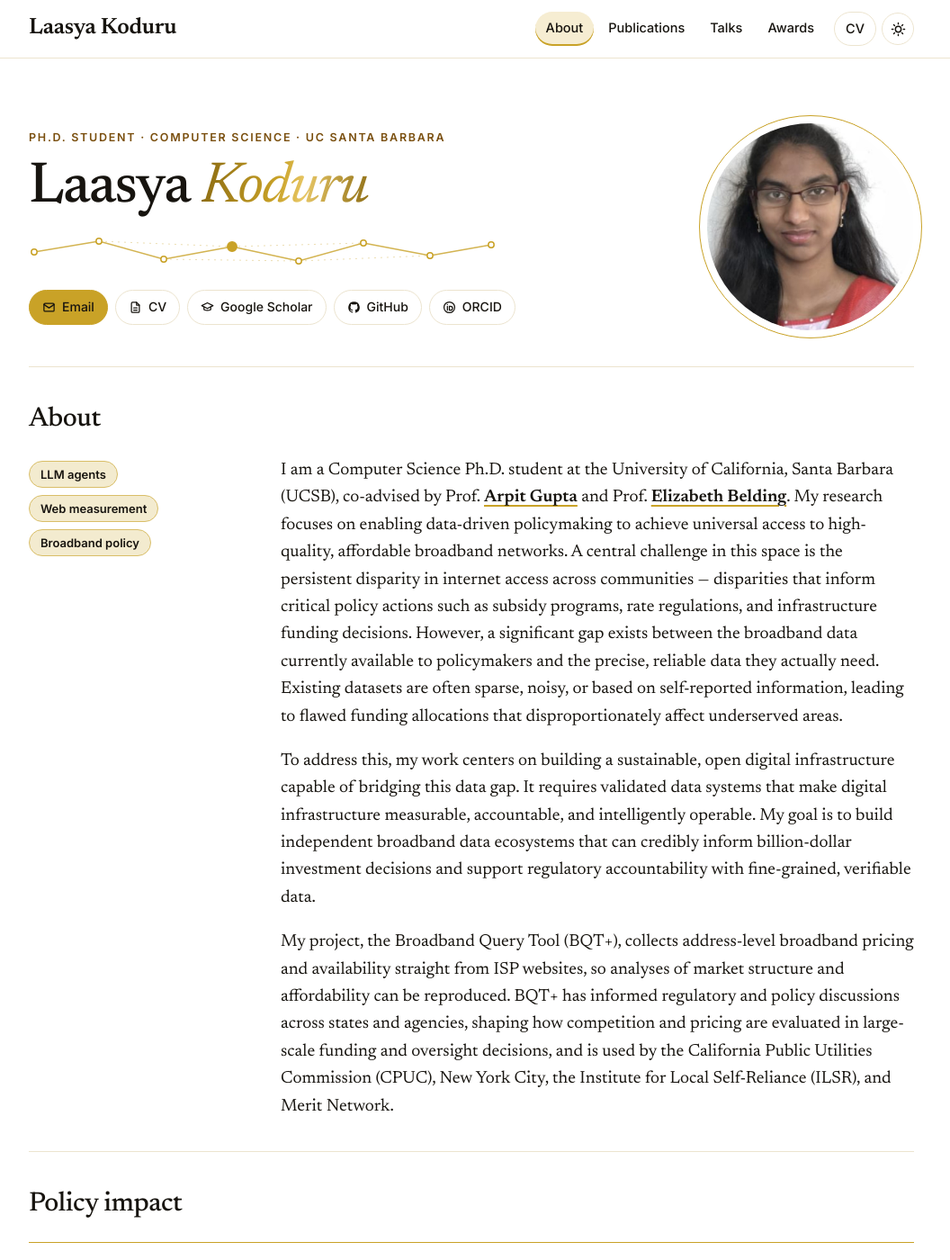
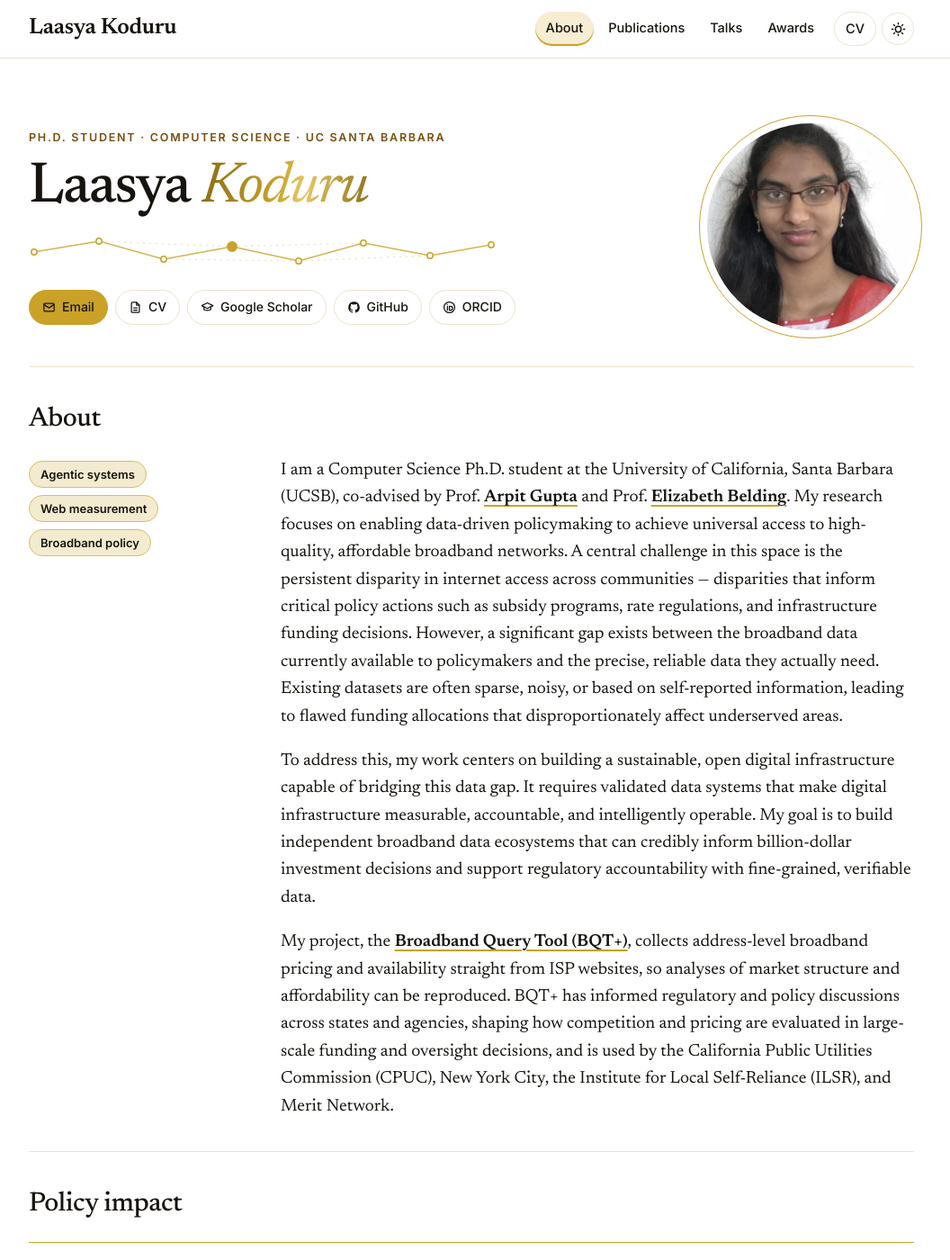
Before and after one commit to lmkoduru/lmkoduru.github.io, a Jekyll site: the page built from _pages/about.html, in a window 1280 px wide and 1400 px high. Shown: the whole window at 90% size, without its empty margins (116-1172 px from the left). Built offline with Jekyll 4.4.1, drawn with Linux system fonts in a browser that asks for light colours.

Commit message:
Link BQT+ to project site; replace LLM agents tag with Agentic systems
Co-Authored-By: Claude Opus 5.5 <noreply@anthropic.com>

```diff
--- a/_pages/about.html
+++ b/_pages/about.html
@@ -30,12 +30,12 @@ redirect_from:
   <div class="section__head"><h2>About</h2></div>
   <div class="two-col">
     <div class="aside">
-      <div class="tags"><span class="tag">LLM agents</span><span class="tag">Web measurement</span><span class="tag">Broadband policy</span></div>
+      <div class="tags"><span class="tag">Agentic systems</span><span class="tag">Web measurement</span><span class="tag">Broadband policy</span></div>
     </div>
     <div class="prose">
       <p>I am a Computer Science Ph.D. student at the University of California, Santa Barbara (UCSB), co-advised by Prof. <a href="https://sites.cs.ucsb.edu/~arpitgupta/">Arpit Gupta</a> and Prof. <a href="https://ebelding.cs.ucsb.edu">Elizabeth Belding</a>. My research focuses on enabling data-driven policymaking to achieve universal access to high-quality, affordable broadband networks. A central challenge in this space is the persistent disparity in internet access across communities — disparities that inform critical policy actions such as subsidy programs, rate regulations, and infrastructure funding decisions. However, a significant gap exists between the broadband data currently available to policymakers and the precise, reliable data they actually need. Existing datasets are often sparse, noisy, or based on self-reported information, leading to flawed funding allocations that disproportionately affect underserved areas.</p>
       <p>To address this, my work centers on building a sustainable, open digital infrastructure capable of bridging this data gap. It requires validated data systems that make digital infrastructure measurable, accountable, and intelligently operable. My goal is to build independent broadband data ecosystems that can credibly inform billion-dollar investment decisions and support regulatory accountability with fine-grained, verifiable data.</p>
-      <p>My project, the Broadband Query Tool (BQT+), collects address-level broadband pricing and availability straight from ISP websites, so analyses of market structure and affordability can be reproduced. BQT+ has informed regulatory and policy discussions across states and agencies, shaping how competition and pricing are evaluated in large-scale funding and oversight decisions, and is used by the California Public Utilities Commission (CPUC), New York City, the Institute for Local Self-Reliance (ILSR), and Merit Network.</p>
+      <p>My project, the <a href="https://bqt.cs.ucsb.edu/">Broadband Query Tool (BQT+)</a>, collects address-level broadband pricing and availability straight from ISP websites, so analyses of market structure and affordability can be reproduced. BQT+ has informed regulatory and policy discussions across states and agencies, shaping how competition and pricing are evaluated in large-scale funding and oversight decisions, and is used by the California Public Utilities Commission (CPUC), New York City, the Institute for Local Self-Reliance (ILSR), and Merit Network.</p>
     </div>
   </div>
 </section>
```
